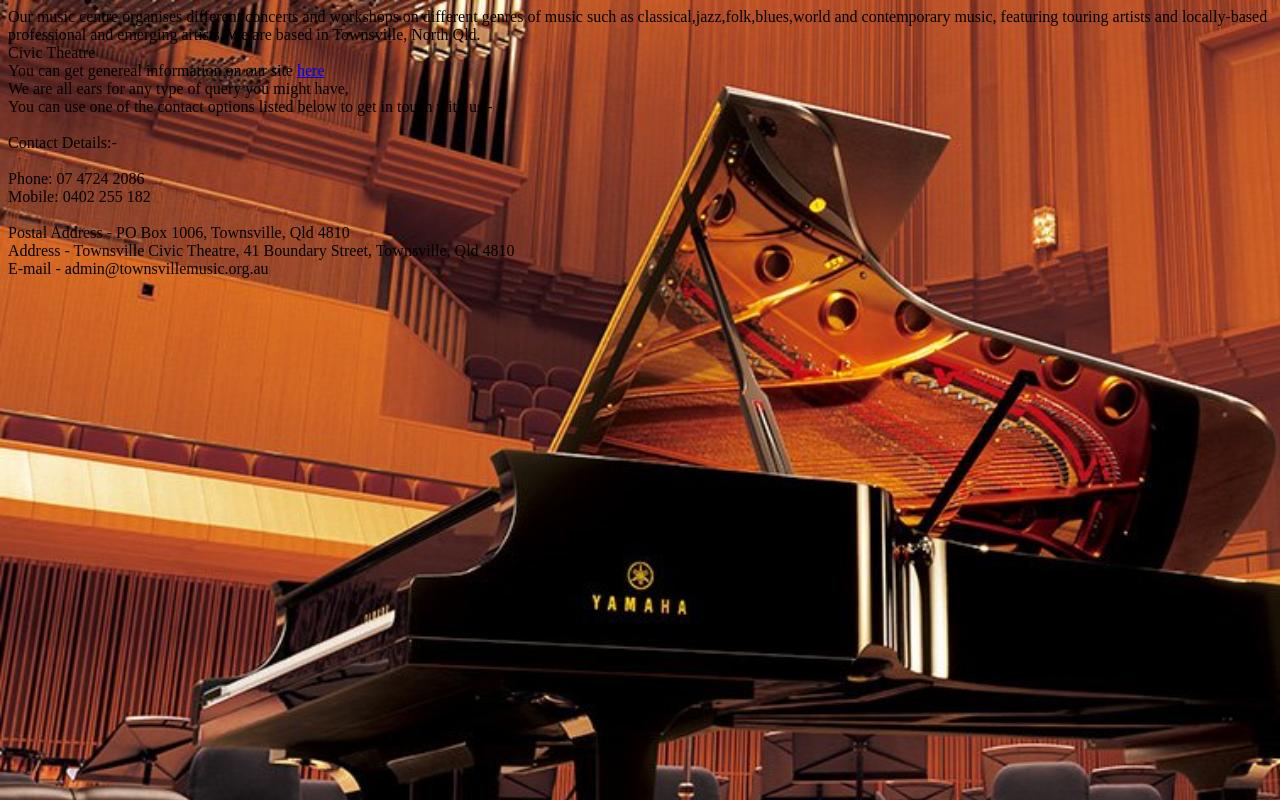
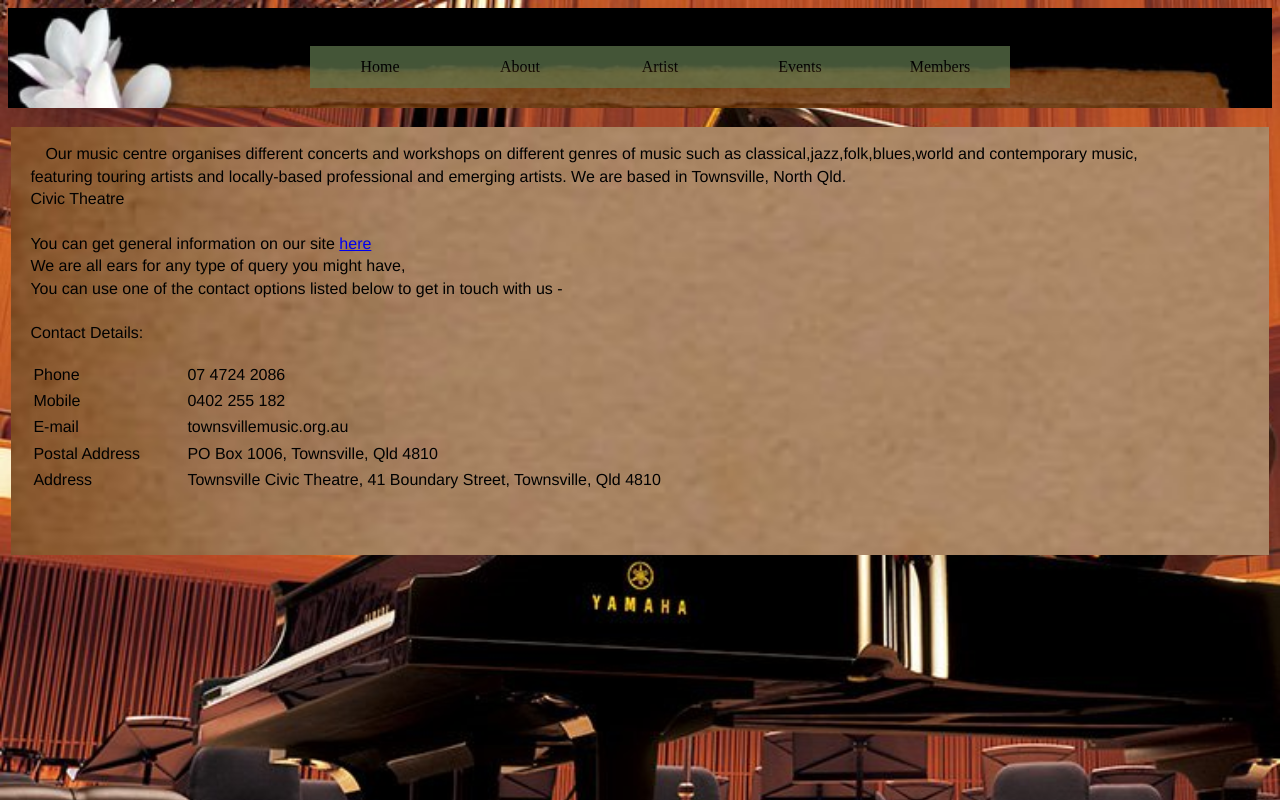
Before and after one commit to Anjasrini/Web-Design-Freaks, a plain HTML site: page about.html in a window 1280 px wide. Drawn offline with Linux system fonts and the light colour scheme.

Commit message:
About-us added
Formatting fix for about us HTML page

```diff
--- a/about.html
+++ b/about.html
@@ -7,20 +7,59 @@
 </head>
 
 <body>
-Our music centre organises different concerts and workshops on different genres of music such as classical,jazz,folk,blues,world and contemporary music, featuring touring artists and locally-based professional and emerging artists. We are based in Townsville, North Qld.<br>
-Civic Theatre<br>
-You can get genereal information on our site
+<div id="navbar"><br><ul>
+	<li><a href="index.html">Home</a></li>
+	<div class="dropstart"><li><a href="about.html">About</a></li>
+		<div class="dropcontent"><ul>
+		<li><a href="history.html">Brief History</a></li>
+		<li><a href="sponsor.html">Our Sponsors</a></li>
+		</ul>
+	</div></div>
+	<li><a href="artist.html">Artist</a></li>
+	<div class="dropstart"><li><a href="#">Events</a></li>
+	<div class="dropcontent"><ul>
+		<li><a href="upcoming.html">Upcoming</a></li>
+		<li><a href="current.html">Current</a></li>
+		<li><a href="past.html">Past</a></li>
+		</ul></div></div>
+	<li><a href="membership.html">Members</a></li>
+
+</ul></div>
+<div id="main"><div id="textwrap">
+<p style="text-indent: 15px">Our music centre organises different concerts and workshops on different genres of music such as classical,jazz,folk,blues,world and contemporary music, featuring touring artists and locally-based professional and emerging artists. We are based in Townsville, North Qld.<br>
+Civic Theatre<br><br>
+You can get general information on our site
 <a href="http://www.townsville.qld.gov.au/townsville/infocentre/Pages/default.aspx">here</a><br>
 We are all ears for any type of query you might have,<br> You can use one of the contact options listed below to get in touch with us -
 <br><br>
-Contact Details:-<br><br>
+Contact Details:<br>
 
-Phone:   07 4724 2086<br>
-Mobile:    0402 255 182<br><br>
+<table border="0">
+	<tr>
+		<td width="150px">Phone</td>
+		<td>07 4724 2086</td>
+	</tr>
+	<tr>
+		<td>Mobile</td>
+		<td>0402 255 182</td>
+	</tr>
+	<tr>
+		<td>E-mail</td>
+		<td><a style="text-decoration: none; color: #000000" href="mailto:townsvillemusic.org.au">townsvillemusic.org.au</a></td>
+	</tr>
+	<tr>
+		<td>Postal Address</td>
+		<td>PO Box 1006, Townsville, Qld 4810</td>
+	</tr>
+	<tr>
+		<td>Address</td>
+		<td>Townsville Civic Theatre, 41 Boundary Street, Townsville, Qld 4810</td>
+	</tr>
+</table>
+<br>
 
-Postal Address - PO Box 1006, Townsville, Qld 4810<br>
-Address - Townsville Civic Theatre, 41 Boundary Street, Townsville, Qld 4810<br>
-E-mail - admin@townsvillemusic.org.au<br>
+
+	<br></p></div></div>
 
 </body>
 </html>
--- a/styles.css
+++ b/styles.css
@@ -23,7 +23,9 @@ html {
 	clear: both;
 	align-content: center;
 	text-align: center;
-	height: 200px;
+	height: 100px;
+	background-image: url(images/navbar-bg.jpeg);
+	background-size: cover;
 }
 
 #navbar ul {
@@ -43,9 +45,10 @@ html {
 	display: inline-block;
 	padding: 12px 20px;
 	background-color: #62794F;
-	margin: -0.3em;
+	margin: -0.125em;
 	width: 100px;
 	max-width: 100%;
+	opacity: 0.7;
 
 
 }
@@ -77,3 +80,22 @@ html {
 	padding: 12px;
 
 }
+
+#main {
+	background-image: url(images/bg-content.jpeg);
+	background-repeat: repeat-y;
+	background-size: cover;
+	margin: 0.2em;
+}
+
+#textwrap {
+	width: 90%;
+	margin: 1.2em;
+	margin-right: 0.8em;
+	text-indent: 25px;
+	font-family: helvetica;
+	line-height: 1.4;
+	max-height: 100%;
+	overflow: auto;
+
+}
```
Also changed, not shown: index.html (+1 -1 lines), images/bg-content.jpeg (added), images/bg-footer.jpeg (added), images/bg-heading.jpeg (added), images/navbar-bg.jpeg (added), 1 other file.
